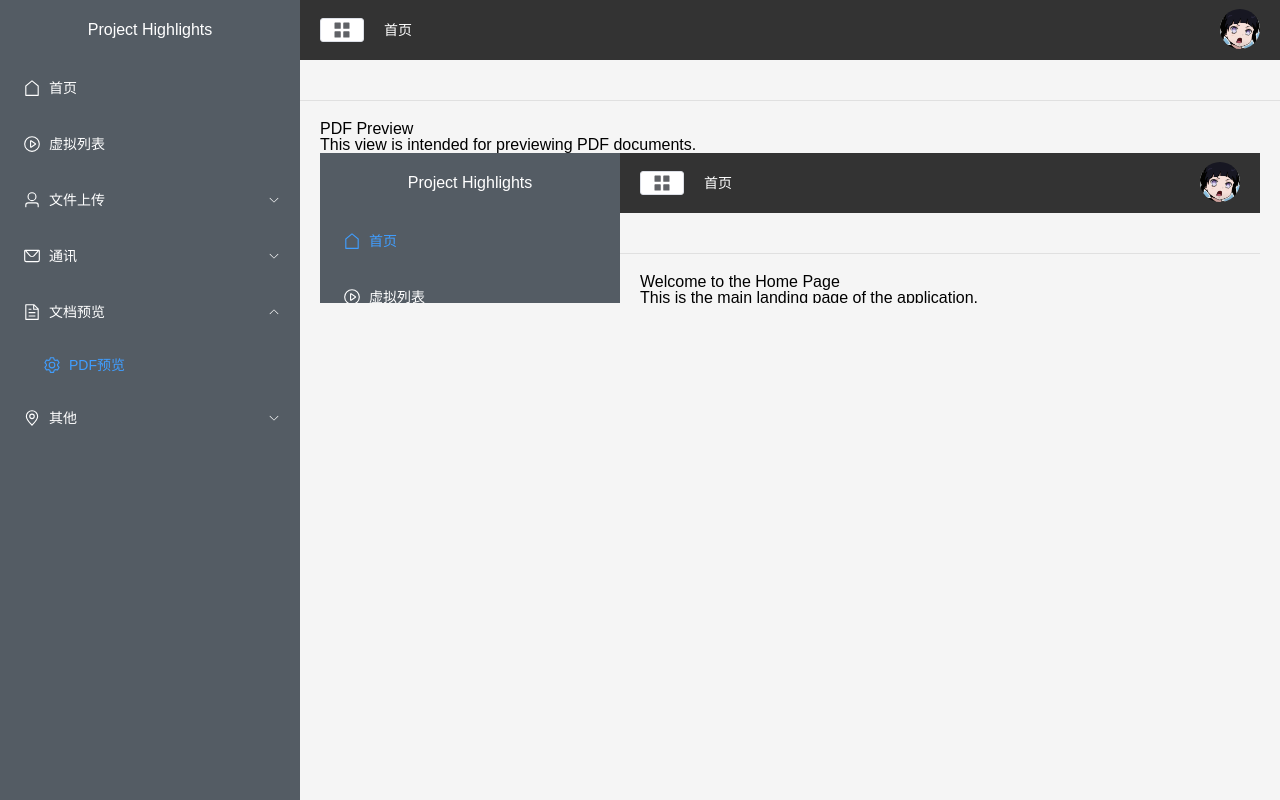
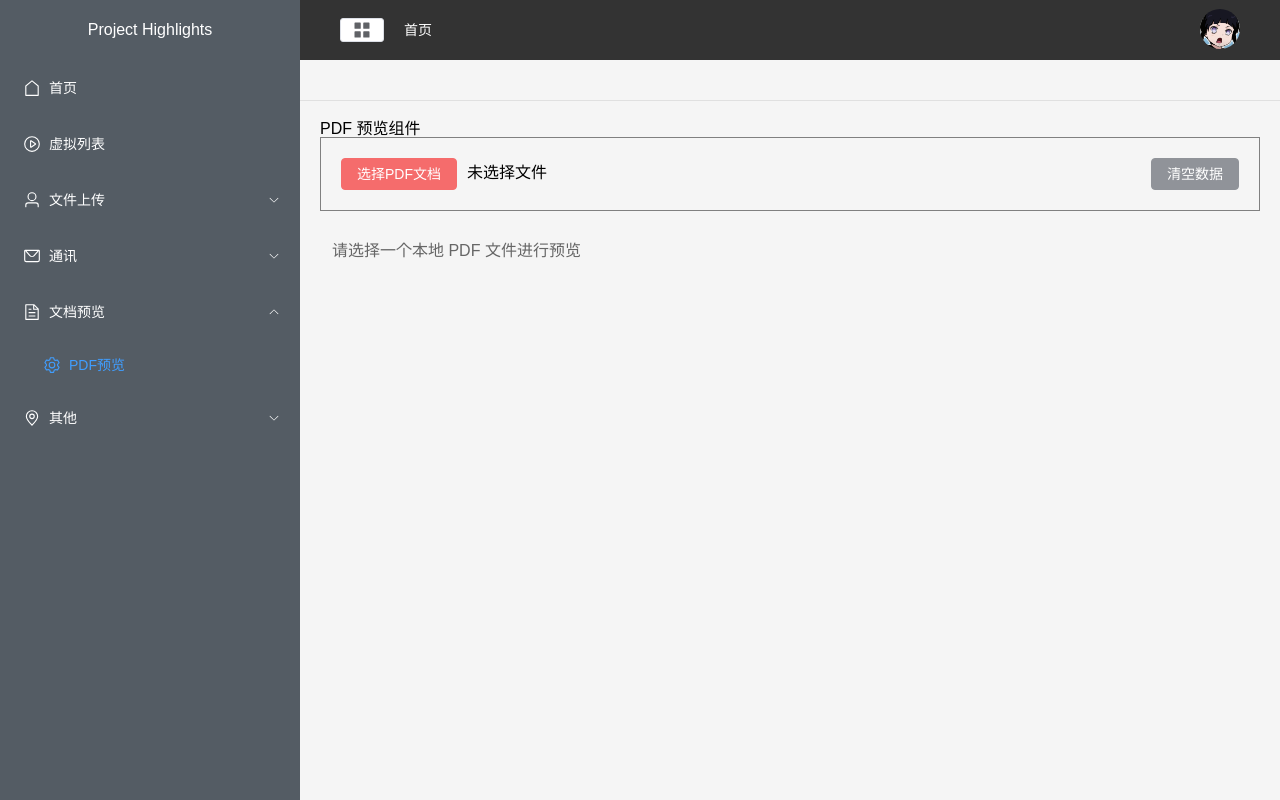
Before and after one commit to Li-Mer/NewProject, a Vue app in the folder my-app/: page /#/document-preview/pdf in a window 1280 px wide. Built offline with nearby package versions, Linux system fonts and the light colour scheme.

Commit message:
add：PDF预览功能

```diff
--- a/my-app/src/views/DocumentPreview/PdfPreview.vue
+++ b/my-app/src/views/DocumentPreview/PdfPreview.vue
@@ -1,15 +1,84 @@
 <template>
-  <div class="pdf-preview-view">
-    <h1>PDF Preview</h1>
-    <p>This view is intended for previewing PDF documents.</p>
-    <iframe :src="url" width="100%" height="100%"></iframe>
-  </div>
+    <div class="pdf-preview">
+        <h2>PDF 预览组件</h2>
+        <!-- <div class="toolbar">
+            <input type="file" accept="application/pdf" class="" @change="onFileChange" />
+        </div> -->
+        <div class="header" style="border: 1px solid grey; margin-bottom: 20px;">
+            <div class="handleFile">
+                <el-button type="danger" @click="checkPdfFile">选择PDF文档</el-button>
+                <span style="margin-left: 10px;">{{pdfFileName}}</span>
+                <input type="file" id="pdf-file-input" style="display: none;" @change="onFileChange"/>
+            </div>
+            <el-button type="info" @click="clear">清空数据</el-button>
+        </div>
+        <iframe v-if="viewerSrc" :src="viewerSrc" width="100%" height="100%"  style="overflow: hidden;"></iframe>
+        <div v-else style="padding:12px;color:#666;">请选择一个本地 PDF 文件进行预览</div>
+    </div>
 </template>
 
 <script setup>
-const url = "path/to/your/pdf/file.pdf"; // Replace with the actual PDF file URL or path
+import { ref, onBeforeUnmount } from 'vue'
+
+const viewerBase = '/pdf/web/viewer.html'
+const viewerSrc = ref('')
+let currentBlobUrl = null
+
+const pdfFileName = ref('未选择文件');
+function checkPdfFile() {
+    document.getElementById('pdf-file-input').click();
+}
+function onFileChange(e) {
+    const file = e.target.files?.[0];
+    if(file.type !== 'application/pdf') {
+        console.warn('所选文件不是 PDF');
+        return;
+    }
+    if(currentBlobUrl) {
+        URL.revokeObjectURL(currentBlobUrl);
+        currentBlobUrl = null;
+    }
+    pdfFileName.value = file.name;
+    console.log('选择的文件:', file);
+    currentBlobUrl = URL.createObjectURL(file);
+    console.log('生成的 Blob URL:', currentBlobUrl);//生成的 Blob URL: blob:http://localhost:5173/8e3389d3-6eaf-4638-96b1-f8e2b8f84a0c
+    console.log('预览链接:', `${viewerBase}?file=${encodeURIComponent(currentBlobUrl)}`);
+    // encodeURIComponent 用于把 blob URL 安全放入查询参数，防止特殊字符打断 URL。
+    //预览链接: /pdf/web/viewer.html?file=blob%3Ahttp%3A%2F%2Flocalhost%3A5173%2F8e3389d3-6eaf-4638-96b1-f8e2b8f84a0c
+    viewerSrc.value = `${viewerBase}?file=${encodeURIComponent(currentBlobUrl)}`;
+}
+function clear() {
+    pdfFileName.value = '未选择文件';
+    viewerSrc.value = '';
+    if(currentBlobUrl) {
+        URL.revokeObjectURL(currentBlobUrl);
+        currentBlobUrl = null;
+    }
+    const input = document.getElementById('pdf-file-input');
+    if (input) input.value = '';
+}
+onBeforeUnmount(() => {
+    if (currentBlobUrl) URL.revokeObjectURL(currentBlobUrl);
+})
+
 </script>
 
 <style lang="less">
-
+.header {
+  padding: 20px;
+  display: flex;
+    justify-content: space-between;
+}
+.pdf-preview {
+    display: flex;
+    flex-direction: column;
+    height: 100%;
+}
+.toolbar {
+  padding: 8px;
+  border-bottom: 1px solid #eee;
+}
+iframe {
+    flex: 1;
+}
 </style>
```
Also changed, not shown: my-app/public/pdf/web/viewer.css.
